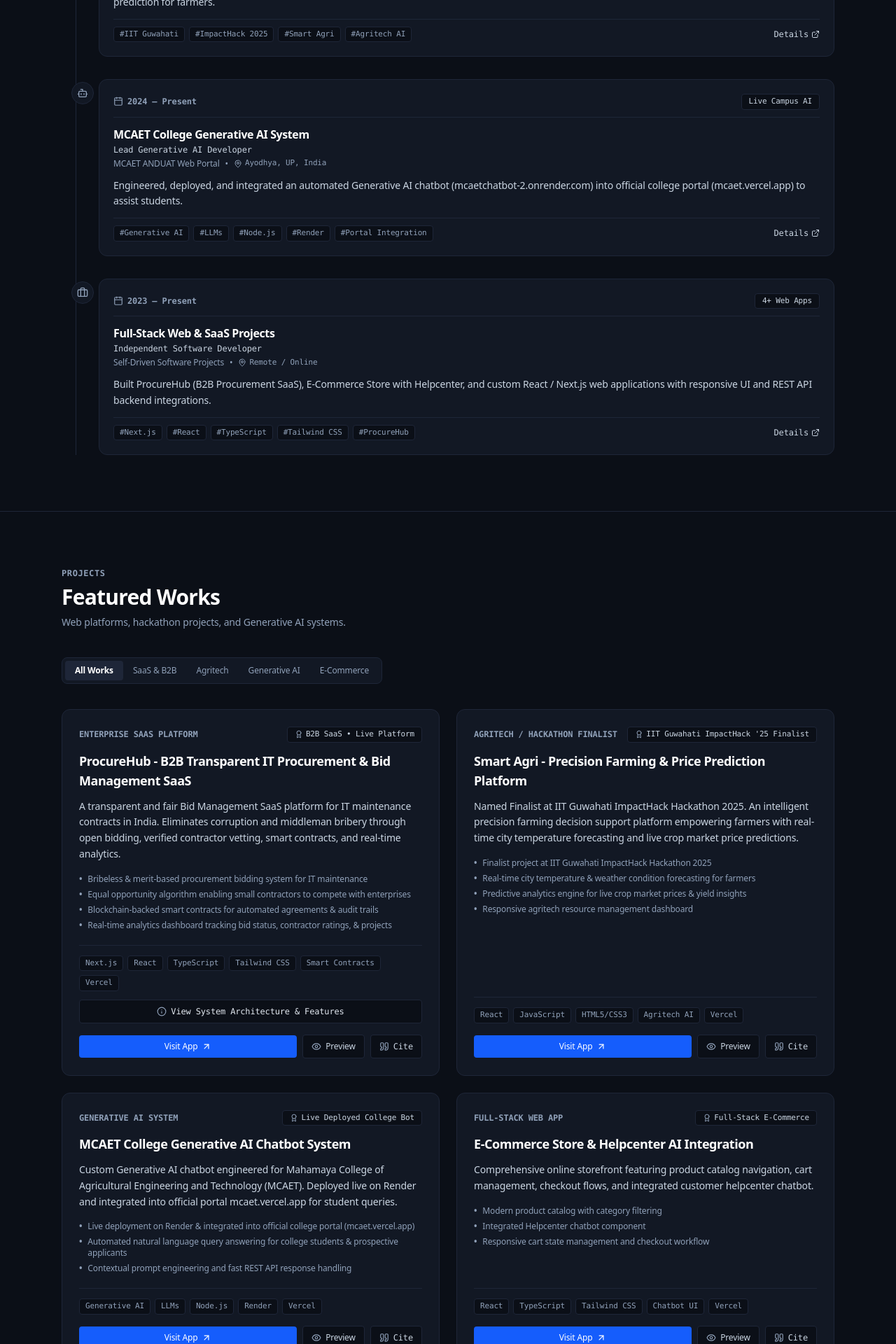
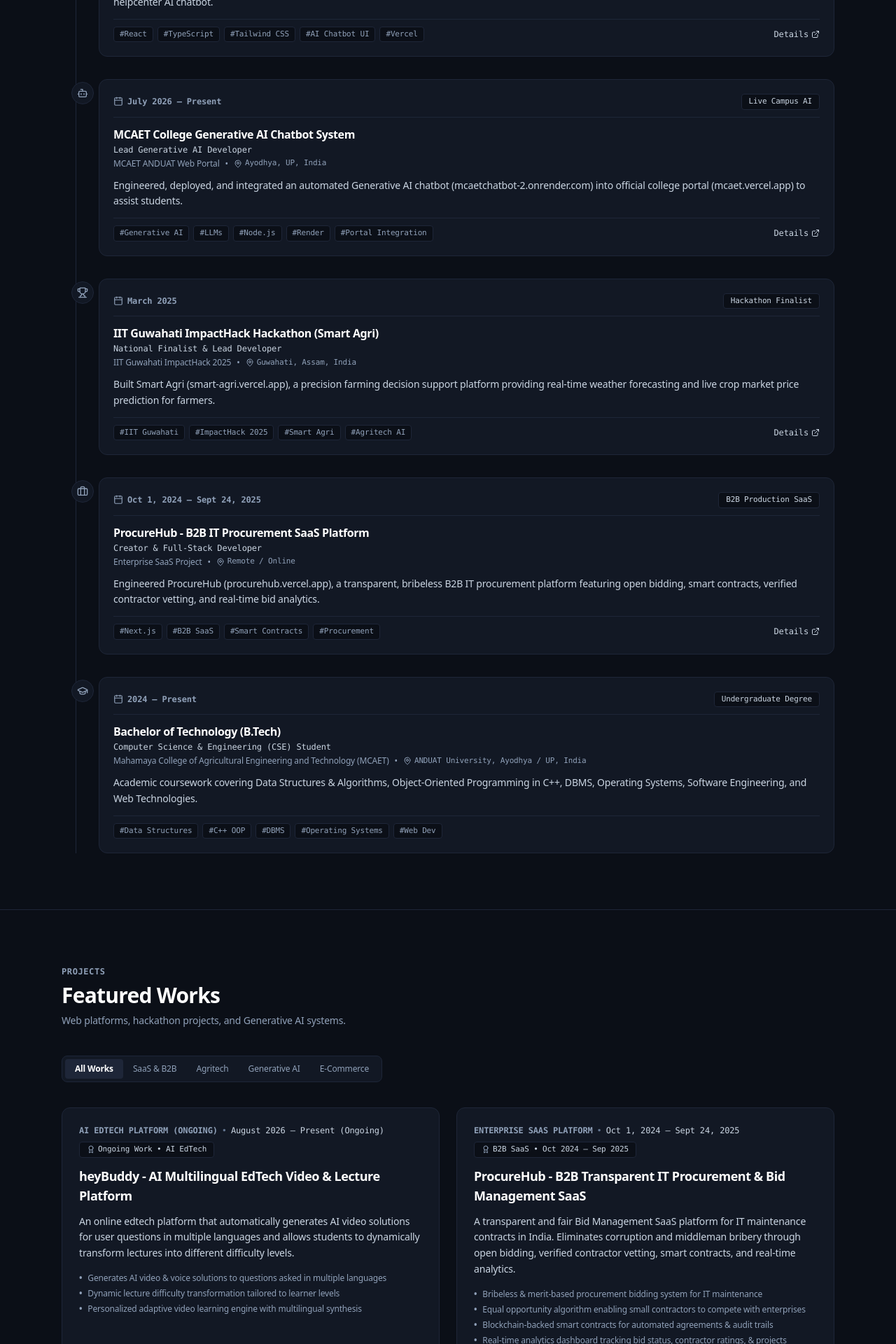
Before and after one commit to atulllmishra/myportfolio, a Next.js app: page / in a window 1280 px wide. Shown: the part 1580-3500 px from the top of the page at 70% size. Built offline with nearby package versions, Linux system fonts and the light colour scheme.

Commit message:
timeline addition

```diff
--- a/src/components/AIChatbotWidget.tsx
+++ b/src/components/AIChatbotWidget.tsx
@@ -13,15 +13,15 @@
 const initialBotMessage: ChatMessage = {
   id: "welcome-1",
   sender: "bot",
-  text: "Hello! I am Atul's AI Assistant. Ask me anything about Atul's B.Tech CSE degree at MCAET ANDUAT, ProcureHub (B2B Procurement SaaS), Smart Agri (IIT Guwahati ImpactHack Finalist), MCAET AI Chatbot, or his technical skills!",
+  text: "Hello! I am Atul's AI Assistant. Ask me anything about Atul's B.Tech CSE degree (2024–Present), heyBuddy (Ongoing AI EdTech Video Platform), ProcureHub (Oct 2024–Sep 2025), Smart Agri (March 2025), MCAET AI Chatbot (July 2026–Present), E-Commerce Store (Aug 2026–Present), or his technical skills!",
   timestamp: "System",
 };
 
 const suggestedPrompts = [
-  "Tell me about ProcureHub and how it works",
-  "What is Smart Agri (IIT Guwahati ImpactHack)?",
+  "Tell me about heyBuddy (AI EdTech Video platform)",
+  "Tell me about ProcureHub (Oct 2024 - Sep 2025)",
+  "What is Smart Agri (IIT Guwahati ImpactHack March 2025)?",
   "What AI projects has Atul built?",
-  "What are Atul's core technical skills?",
   "How can I contact Atul or get his resume?",
 ];
 
@@ -62,9 +62,18 @@
       let botResponse = "";
       const lower = text.toLowerCase();
 
+      // heyBuddy queries
+      if (lower.includes("heybuddy") || lower.includes("hey buddy") || lower.includes("edtech") || lower.includes("lecture") || lower.includes("video solution")) {
+        botResponse = `heyBuddy (Ongoing Project • August 2026 — Present) is an online AI EdTech video platform created by Atul.
+
+Key Features & Capabilities:
+• Multilingual AI Video Solutions: Automatically generates video & voice answers to user questions in multiple languages.
+• Lecture Difficulty Transformation: Converts lecture content dynamically into beginner, intermediate, or advanced levels tailored to learner needs.
+• Adaptive Learning Engine: Powered by Generative AI, Next.js, and LLMs for personalized education.`;
+      }
       // ProcureHub queries
-      if (lower.includes("procurehub") || lower.includes("b2b") || lower.includes("bribery") || lower.includes("bid") || lower.includes("procurement")) {
-        botResponse = `ProcureHub (procurehub.vercel.app) is a transparent, bribeless B2B IT Procurement & Bid Management SaaS platform created by Atul.
+      else if (lower.includes("procurehub") || lower.includes("b2b") || lower.includes("bribery") || lower.includes("bid") || lower.includes("procurement")) {
+        botResponse = `ProcureHub (procurehub.vercel.app | Timeline: Oct 1, 2024 — Sept 24, 2025) is a transparent, bribeless B2B IT Procurement & Bid Management SaaS platform created by Atul.
 
 Key Features & Insights:
 • Eliminates corruption & bribery in IT maintenance contracts in India.
@@ -76,7 +85,7 @@
       }
       // Smart Agri queries
       else if (lower.includes("smart agri") || lower.includes("hackathon") || lower.includes("iit") || lower.includes("guwahati") || lower.includes("impacthack") || lower.includes("farmer") || lower.includes("crop")) {
-        botResponse = `Smart Agri (smart-agri.vercel.app) was named Finalist at IIT Guwahati ImpactHack Hackathon 2025!
+        botResponse = `Smart Agri (smart-agri.vercel.app | Timeline: March 2025) was named Finalist at IIT Guwahati ImpactHack Hackathon 2025!
 
 What it does:
 • Intelligent precision farming platform for agricultural decision support.
@@ -86,7 +95,7 @@
       }
       // MCAET Chatbot queries
       else if (lower.includes("mcaet") || lower.includes("college bot") || lower.includes("render") || lower.includes("portal")) {
-        botResponse = `MCAET Generative AI Chatbot (mcaetchatbot-2.onrender.com) is a custom conversational AI bot engineered by Atul for Mahamaya College of Agricultural Engineering and Technology (MCAET, ANDUAT).
+        botResponse = `MCAET Generative AI Chatbot (mcaetchatbot-2.onrender.com | Timeline: July 2026 — Present) is a custom conversational AI bot engineered by Atul for Mahamaya College of Agricultural Engineering and Technology (MCAET, ANDUAT).
 
 Highlights:
 • Deployed live on Render & integrated directly into official college web portal (mcaet.vercel.app).
@@ -95,24 +104,25 @@
       }
       // E-Commerce queries
       else if (lower.includes("ecommerce") || lower.includes("e-commerce") || lower.includes("store") || lower.includes("shop")) {
-        botResponse = `E-Commerce Storefront (ecommerce-store-ivory-sigma.vercel.app) is a full-stack web application featuring:
+        botResponse = `E-Commerce Storefront (ecommerce-store-ivory-sigma.vercel.app | Timeline: August 2026 — Present) is a full-stack web application featuring:
 • Responsive product catalog navigation & category filtering.
 • Integrated AI Helpcenter chatbot for customer query resolution.
 • Cart state management & checkout workflow built with React, TypeScript & Tailwind CSS.`;
       }
       // All Projects Overview
       else if (lower.includes("project") || lower.includes("work") || lower.includes("portfolio") || lower.includes("built")) {
-        botResponse = `Here are Atul's 4 major production projects:
+        botResponse = `Here are Atul's 5 major projects with timelines:
 
-1. ProcureHub (procurehub.vercel.app) - B2B Transparent Procurement & Bribeless Bid SaaS.
-2. Smart Agri (smart-agri.vercel.app) - IIT Guwahati ImpactHack 2025 Finalist Agritech Platform.
-3. MCAET AI Chatbot (mcaetchatbot-2.onrender.com) - Live AI college bot on mcaet.vercel.app.
-4. E-Commerce Store (ecommerce-store-ivory-sigma.vercel.app) - Storefront with AI Helpcenter.`;
+1. heyBuddy (August 2026 — Present, Ongoing) - AI Multilingual EdTech Video & Lecture Platform.
+2. E-Commerce Store (August 2026 — Present) - Storefront with AI Helpcenter (ecommerce-store-ivory-sigma.vercel.app).
+3. MCAET AI Chatbot (July 2026 — Present) - Live AI college bot on mcaet.vercel.app (mcaetchatbot-2.onrender.com).
+4. Smart Agri (March 2025) - IIT Guwahati ImpactHack 2025 Finalist Agritech Platform (smart-agri.vercel.app).
+5. ProcureHub (Oct 1, 2024 — Sept 24, 2025) - B2B Transparent Procurement & Bribeless Bid SaaS (procurehub.vercel.app).`;
       }
       // Education & Degree
       else if (lower.includes("education") || lower.includes("college") || lower.includes("degree") || lower.includes("university") || lower.includes("anduat") || lower.includes("cse")) {
         botResponse = `Atul's Academic Profile:
-• Degree: B.Tech in Computer Science & Engineering (CSE).
+• Degree: B.Tech in Computer Science & Engineering (CSE) (2024 — Present).
 • Institution: Mahamaya College of Agricultural Engineering and Technology (MCAET), ANDUAT University, Ayodhya / UP, India.
 • Coursework: Data Structures & Algorithms, C++ OOP, DBMS & SQL, Operating Systems, Web Technologies.`;
       }
@@ -121,7 +131,7 @@
         botResponse = `Atul's Core Technical Skills:
 • Languages: C++ (OOP, STL, Memory Management), JavaScript (ES6+), TypeScript, HTML5/CSS3.
 • Web Frameworks: React.js, Next.js (App Router), Tailwind CSS, Node.js, Express.
-• AI & LLMs: Gemini API, Prompt Engineering, RAG Systems, Conversational Bot Architecture.
+• AI & LLMs: Gemini API, Multilingual Video Synthesis, Prompt Engineering, RAG Systems, Conversational Bot Architecture.
 • CSE Fundamentals: Data Structures & Algorithms, DBMS, Operating Systems, REST APIs.`;
       }
       // Contact & Links
@@ -136,9 +146,7 @@
       }
       // Default Response
       else {
-        botResponse = `Atul Kumar Mishra is a B.Tech CSE student at MCAET ANDUAT, IIT Guwahati ImpactHack 2025 Finalist, and Full-Stack / AI Engineer.
-
-He built ProcureHub, Smart Agri, MCAET AI Chatbot, and E-Commerce Store. Ask me about any specific project, his technical skills, or contact info!`;
+        botResponse = `Atul Kumar Mishra is a B.Tech CSE student (2024 — Present) at MCAET ANDUAT, developer of heyBuddy (AI EdTech Platform), IIT Guwahati ImpactHack 2025 Finalist, and Full-Stack / AI Engineer.`;
       }
 
       const botMsg: ChatMessage = {
--- a/src/components/Projects.tsx
+++ b/src/components/Projects.tsx
@@ -14,17 +14,41 @@
   highlights: string[];
   tech: string[];
   badge?: string;
+  timeline: string;
   bibtex: string;
 }
 
 const projectsList: ProjectItem[] = [
+  {
+    id: "heybuddy",
+    title: "heyBuddy - AI Multilingual EdTech Video & Lecture Platform",
+    category: "ai",
+    categoryLabel: "AI EdTech Platform (Ongoing)",
+    url: "#",
+    badge: "Ongoing Work • AI EdTech",
+    timeline: "August 2026 — Present (Ongoing)",
+    description: "An online edtech platform that automatically generates AI video solutions for user questions in multiple languages and allows students to dynamically transform lectures into different difficulty levels.",
+    highlights: [
+      "Generates AI video & voice solutions to questions asked in multiple languages",
+      "Dynamic lecture difficulty transformation tailored to learner levels",
+      "Personalized adaptive video learning engine with multilingual synthesis"
+    ],
+    tech: ["Generative AI", "AI Video Synthesis", "Next.js", "TypeScript", "LLMs", "Tailwind CSS"],
+    bibtex: `@software{mishra2026heybuddy,
+  title={heyBuddy: AI Multilingual Video Learning & Lecture Transformation Platform},
+  author={Mishra, Atul Kumar},
+  year={2026},
+  note={Ongoing Work (August 2026 -- Present)}
+}`
+  },
   {
     id: "procurehub",
     title: "ProcureHub - B2B Transparent IT Procurement & Bid Management SaaS",
     category: "saas",
     categoryLabel: "Enterprise SaaS Platform",
     url: "https://procurehub.vercel.app",
-    badge: "B2B SaaS • Live Platform",
+    badge: "B2B SaaS • Oct 2024 – Sep 2025",
+    timeline: "Oct 1, 2024 — Sept 24, 2025",
     description: "A transparent and fair Bid Management SaaS platform for IT maintenance contracts in India. Eliminates corruption and middleman bribery through open bidding, verified contractor vetting, smart contracts, and real-time analytics.",
     highlights: [
       "Bribeless & merit-based procurement bidding system for IT maintenance",
@@ -36,7 +60,8 @@
     bibtex: `@software{mishra2024procurehub,
   title={ProcureHub: B2B Transparent Enterprise Procurement & Bid Management SaaS},
   author={Mishra, Atul Kumar},
-  year={2024},
+  year={2025},
+  note={Developed Oct 1, 2024 -- Sept 24, 2025},
   publisher={ProcureHub Production},
   url={https://procurehub.vercel.app}
 }`
@@ -47,10 +72,11 @@
     category: "agritech",
     categoryLabel: "Agritech / Hackathon Finalist",
     url: "https://smart-agri.vercel.app",
-    badge: "IIT Guwahati ImpactHack '25 Finalist",
-    description: "Named Finalist at IIT Guwahati ImpactHack Hackathon 2025. An intelligent precision farming decision support platform empowering farmers with real-time city temperature forecasting and live crop market price predictions.",
+    badge: "IIT Guwahati ImpactHack '25 • March 2025",
+    timeline: "March 2025",
+    description: "Named Finalist at IIT Guwahati ImpactHack Hackathon 2025 in March 2025. An intelligent precision farming decision support platform empowering farmers with real-time city temperature forecasting and live crop market price predictions.",
     highlights: [
-      "Finalist project at IIT Guwahati ImpactHack Hackathon 2025",
+      "Finalist project at IIT Guwahati ImpactHack Hackathon 2025 (March 2025)",
       "Real-time city temperature & weather condition forecasting for farmers",
       "Predictive analytics engine for live crop market prices & yield insights",
       "Responsive agritech resource management dashboard"
@@ -61,6 +87,7 @@
   author={Mishra, Atul Kumar and Team},
   journal={IIT Guwahati ImpactHack 2025 Finalist Proceedings},
   year={2025},
+  month={March},
   publisher={Vercel Deployment},
   url={https://smart-agri.vercel.app}
 }`
@@ -72,7 +99,8 @@
     categoryLabel: "Generative AI System",
     url: "https://mcaetchatbot-2.onrender.com",
     secondaryUrl: "https://mcaet.vercel.app",
-    badge: "Live Deployed College Bot",
+    badge: "Live Deployed • July 2026 – Present",
+    timeline: "July 2026 — Present",
     description: "Custom Generative AI chatbot engineered for Mahamaya College of Agricultural Engineering and Technology (MCAET). Deployed live on Render and integrated into official portal mcaet.vercel.app for student queries.",
     highlights: [
       "Live deployment on Render & integrated into official college portal (mcaet.vercel.app)",
@@ -80,10 +108,11 @@
       "Contextual prompt engineering and fast REST API response handling"
     ],
     tech: ["Generative AI", "LLMs", "Node.js", "Render", "Vercel"],
-    bibtex: `@software{mishra2024mcaetchatbot,
+    bibtex: `@software{mishra2026mcaetchatbot,
   title={MCAET College Conversational Generative AI Chatbot System},
   author={Mishra, Atul Kumar},
-  year={2024},
+  year={2026},
+  note={July 2026 -- Present},
   publisher={Render & Vercel Production},
   url={https://mcaetchatbot-2.onrender.com}
 }`
@@ -94,7 +123,8 @@
     category: "ecommerce",
     categoryLabel: "Full-Stack Web App",
     url: "https://ecommerce-store-ivory-sigma.vercel.app/",
-    badge: "Full-Stack E-Commerce",
+    badge: "Full-Stack Store • Aug 2026 – Present",
+    timeline: "August 2026 — Present",
     description: "Comprehensive online storefront featuring product catalog navigation, cart management, checkout flows, and integrated customer helpcenter chatbot.",
     highlights: [
       "Modern product catalog with category filtering",
@@ -102,10 +132,11 @@
       "Responsive cart state management and checkout workflow"
     ],
     tech: ["React", "TypeScript", "Tailwind CSS", "Chatbot UI", "Vercel"],
-    bibtex: `@software{mishra2024ecommerce,
+    bibtex: `@software{mishra2026ecommerce,
   title={E-Commerce Storefront with Conversational AI Helpcenter},
   author={Mishra, Atul Kumar},
-  year={2024},
+  year={2026},
+  note={August 2026 -- Present},
   url={https://ecommerce-store-ivory-sigma.vercel.app/}
 }`
   }
@@ -192,10 +223,16 @@
               className="academic-card p-6 flex flex-col justify-between space-y-5 relative"
             >
               <div className="space-y-3">
-                <div className="flex items-center justify-between">
-                  <span className="text-xs font-mono text-slate-400 uppercase font-semibold">
+                <div className="flex flex-wrap items-center justify-between gap-2">
+                  <div className="flex items-center gap-1.5 font-mono text-xs">
+                    <span className="text-slate-400 uppercase font-semibold">
                       {project.categoryLabel}
                     </span>
+                    <span className="text-slate-500">•</span>
+                    <span className="text-slate-300 font-medium">
+                      {project.timeline}
+                    </span>
+                  </div>
 
                   {project.badge && (
                     <span className="inline-flex items-center gap-1 px-2.5 py-0.5 rounded bg-[#0b0f17] border border-[#1e2638] text-slate-300 text-[11px] font-mono">
@@ -248,6 +285,8 @@
 
                 {/* Simple Action Buttons */}
                 <div className="flex items-center gap-2 pt-1">
+                  {project.url !== "#" ? (
+                    <>
                       <a
                         href={project.url}
                         target="_blank"
@@ -265,6 +304,13 @@
                         <Eye className="w-3.5 h-3.5 text-slate-400" />
                         <span>Preview</span>
                       </button>
+                    </>
+                  ) : (
+                    <div className="flex-1 inline-flex items-center justify-center gap-1.5 px-3.5 py-2 rounded font-medium text-xs text-slate-300 bg-[#0b0f17] border border-[#1e2638] font-mono">
+                      <span className="w-2 h-2 rounded-full bg-amber-400 animate-pulse" />
+                      <span>In Active Development</span>
+                    </div>
+                  )}
 
                   <button
                     onClick={() => setCiteProject(project)}
--- a/src/components/Timeline.tsx
+++ b/src/components/Timeline.tsx
@@ -1,6 +1,6 @@
 "use client";
 
-import { GraduationCap, Trophy, Bot, Calendar, MapPin, ExternalLink, Briefcase } from "lucide-react";
+import { GraduationCap, Trophy, Bot, Calendar, MapPin, ExternalLink, Briefcase, Sparkles, ShoppingBag } from "lucide-react";
 
 interface TimelineItem {
   year: string;
@@ -17,31 +17,31 @@
 
 const timelineData: TimelineItem[] = [
   {
-    year: "2022 — Present",
-    title: "Bachelor of Technology (B.Tech)",
-    role: "Computer Science & Engineering (CSE) Student",
-    institution: "Mahamaya College of Agricultural Engineering and Technology (MCAET)",
-    location: "ANDUAT University, Ayodhya / UP, India",
-    description: "Academic coursework covering Data Structures & Algorithms, Object-Oriented Programming in C++, DBMS, Operating Systems, Software Engineering, and Web Technologies.",
-    tags: ["Data Structures", "C++ OOP", "DBMS", "Operating Systems", "Web Dev"],
-    icon: GraduationCap,
-    badge: "Undergraduate Degree",
+    year: "August 2026 — Present (Ongoing)",
+    title: "heyBuddy - AI Multilingual EdTech Video Platform",
+    role: "Founder & Lead AI Developer",
+    institution: "Self-Driven EdTech SaaS Project",
+    location: "Remote / Online",
+    description: "Building heyBuddy, an online edtech platform that generates AI video solutions for user questions in multiple languages and allows students to dynamically transform lectures into different difficulty levels.",
+    tags: ["EdTech AI", "Multilingual Video", "Lecture Transformation", "Next.js", "LLMs"],
+    icon: Sparkles,
+    badge: "Ongoing Work",
   },
   {
-    year: "2025",
-    title: "IIT Guwahati ImpactHack Hackathon",
-    role: "National Finalist & Lead Developer (Smart Agri)",
-    institution: "IIT Guwahati ImpactHack 2025",
-    location: "Guwahati, Assam, India",
-    description: "Built Smart Agri (smart-agri.vercel.app), a precision farming decision support platform providing real-time weather forecasting and live crop market price prediction for farmers.",
-    tags: ["IIT Guwahati", "ImpactHack 2025", "Smart Agri", "Agritech AI"],
-    icon: Trophy,
-    badge: "Hackathon Finalist",
-    link: "https://smart-agri.vercel.app",
+    year: "August 2026 — Present",
+    title: "E-Commerce Storefront & AI Helpcenter Integration",
+    role: "Full-Stack Web Developer",
+    institution: "Self-Driven Web Application",
+    location: "Remote / Online",
+    description: "Engineered a full-stack e-commerce application featuring product catalog navigation, cart management, checkout flows, and an integrated customer helpcenter AI chatbot.",
+    tags: ["React", "TypeScript", "Tailwind CSS", "AI Chatbot UI", "Vercel"],
+    icon: ShoppingBag,
+    badge: "Live Web App",
+    link: "https://ecommerce-store-ivory-sigma.vercel.app/",
   },
   {
-    year: "2024 — Present",
-    title: "MCAET College Generative AI System",
+    year: "July 2026 — Present",
+    title: "MCAET College Generative AI Chatbot System",
     role: "Lead Generative AI Developer",
     institution: "MCAET ANDUAT Web Portal",
     location: "Ayodhya, UP, India",
@@ -52,16 +52,39 @@
     link: "https://mcaetchatbot-2.onrender.com",
   },
   {
-    year: "2023 — Present",
-    title: "Full-Stack Web & SaaS Projects",
-    role: "Independent Software Developer",
-    institution: "Self-Driven Software Projects",
+    year: "March 2025",
+    title: "IIT Guwahati ImpactHack Hackathon (Smart Agri)",
+    role: "National Finalist & Lead Developer",
+    institution: "IIT Guwahati ImpactHack 2025",
+    location: "Guwahati, Assam, India",
+    description: "Built Smart Agri (smart-agri.vercel.app), a precision farming decision support platform providing real-time weather forecasting and live crop market price prediction for farmers.",
+    tags: ["IIT Guwahati", "ImpactHack 2025", "Smart Agri", "Agritech AI"],
+    icon: Trophy,
+    badge: "Hackathon Finalist",
+    link: "https://smart-agri.vercel.app",
+  },
+  {
+    year: "Oct 1, 2024 — Sept 24, 2025",
+    title: "ProcureHub - B2B IT Procurement SaaS Platform",
+    role: "Creator & Full-Stack Developer",
+    institution: "Enterprise SaaS Project",
     location: "Remote / Online",
-    description: "Built ProcureHub (B2B Procurement SaaS), E-Commerce Store with Helpcenter, and custom React / Next.js web applications with responsive UI and REST API backend integrations.",
-    tags: ["Next.js", "React", "TypeScript", "Tailwind CSS", "ProcureHub"],
+    description: "Engineered ProcureHub (procurehub.vercel.app), a transparent, bribeless B2B IT procurement platform featuring open bidding, smart contracts, verified contractor vetting, and real-time bid analytics.",
+    tags: ["Next.js", "B2B SaaS", "Smart Contracts", "Procurement"],
     icon: Briefcase,
-    badge: "4+ Web Apps",
+    badge: "B2B Production SaaS",
     link: "https://procurehub.vercel.app",
+  },
+  {
+    year: "2024 — Present",
+    title: "Bachelor of Technology (B.Tech)",
+    role: "Computer Science & Engineering (CSE) Student",
+    institution: "Mahamaya College of Agricultural Engineering and Technology (MCAET)",
+    location: "ANDUAT University, Ayodhya / UP, India",
+    description: "Academic coursework covering Data Structures & Algorithms, Object-Oriented Programming in C++, DBMS, Operating Systems, Software Engineering, and Web Technologies.",
+    tags: ["Data Structures", "C++ OOP", "DBMS", "Operating Systems", "Web Dev"],
+    icon: GraduationCap,
+    badge: "Undergraduate Degree",
   },
 ];
 
```
Lines whose indentation alone changed are shown as unchanged.
